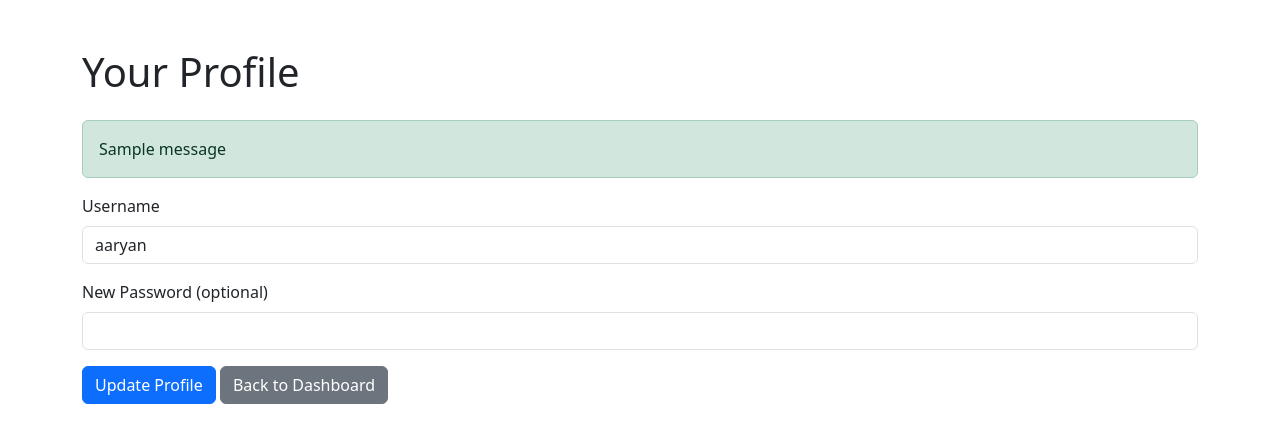
After one commit to aaryan4985/group-study-platform, a Flask app: page /profile in a window 1280 px wide. The commit adds this page. Shown: the top 443 px of the page. Run offline with Flask 3, Linux system fonts and the light colour scheme; a user stored in the database is signed in; one stand-in notice (Sample message) is shown.

Commit message:
profile added

```diff
--- a/app.py
+++ b/app.py
@@ -1,12 +1,12 @@
-from flask import Flask, render_template, redirect, url_for, request, flash, get_flashed_messages
+from flask import Flask, render_template, redirect, url_for, request, flash
 from flask_sqlalchemy import SQLAlchemy
 from flask_login import LoginManager, UserMixin, login_user, login_required, logout_user, current_user
 from werkzeug.security import generate_password_hash, check_password_hash
 
 # Initialize Flask application
 app = Flask(__name__)
-app.config['SECRET_KEY'] = 'your_secret_key_here'  # Replace this with a secure key
-app.config['SQLALCHEMY_DATABASE_URI'] = 'sqlite:///users.db'  # SQLite database for storing users
+app.config['SECRET_KEY'] = 'your_secret_key_here'  # Replace with a secure key
+app.config['SQLALCHEMY_DATABASE_URI'] = 'sqlite:///users.db'
 app.config['SQLALCHEMY_TRACK_MODIFICATIONS'] = False
 
 # Initialize database and login manager
@@ -19,8 +19,10 @@ class User(UserMixin, db.Model):
     id = db.Column(db.Integer, primary_key=True)
     username = db.Column(db.String(150), unique=True, nullable=False)
     password = db.Column(db.String(150), nullable=False)
+    role = db.Column(db.String(10), default="user")  # Role: 'admin' or 'user'
 
-# Load user function
+
+# Load user function for Flask-Login
 @login_manager.user_loader
 def load_user(user_id):
     return User.query.get(int(user_id))
@@ -30,6 +32,7 @@ def load_user(user_id):
 def home():
     return render_template('index.html')
 
+# Register route
 @app.route('/register', methods=['GET', 'POST'])
 def register():
     if request.method == 'POST':
@@ -51,36 +54,73 @@ def register():
 
     return render_template('register.html')
 
-
+# Login route
 @app.route('/login', methods=['GET', 'POST'])
 def login():
     if request.method == 'POST':
         username = request.form['username']
         password = request.form['password']
 
+        # Verify user credentials
         user = User.query.filter_by(username=username).first()
         if user and check_password_hash(user.password, password):
-            login_user(user)
+            login_user(user)  # Login the user
             flash('Login successful!', 'success')
             return redirect(url_for('dashboard'))
         else:
             flash('Invalid username or password. Please try again.', 'danger')
 
     return render_template('login.html')
-# Dashboard route (only accessible to logged-in users)
+
+@app.route('/admin')
+@login_required
+def admin():
+    if current_user.role != 'admin':
+        flash('You do not have permission to access this page.', 'danger')
+        return redirect(url_for('dashboard'))
+    return render_template('admin.html')
+
+
+# Dashboard route
 @app.route('/dashboard')
-@login_required
+@login_required  # This ensures only logged-in users can access this route
 def dashboard():
     return render_template('dashboard.html', username=current_user.username)
+
+@app.route('/profile', methods=['GET', 'POST'])
+@login_required
+def profile():
+    if request.method == 'POST':
+        # Get the new username from the form
+        new_username = request.form['username']
+
+        # Check if the new username is already taken
+        if User.query.filter_by(username=new_username).first() and new_username != current_user.username:
+            flash('Username already exists. Please choose a different one.', 'danger')
+        else:
+            current_user.username = new_username  # Update username
+
+            # Update password if provided
+            if request.form['password']:
+                hashed_password = generate_password_hash(request.form['password'], method='pbkdf2:sha256')
+                current_user.password = hashed_password
+
+            db.session.commit()
+            flash('Profile updated successfully!', 'success')
+            return redirect(url_for('profile'))  # Redirect back to profile page
+
+    return render_template('profile.html', username=current_user.username)
+
 
 # Logout route
 @app.route('/logout')
 @login_required
 def logout():
-    logout_user()  # End the user session
+    logout_user()  # Logs out the user
+    flash('You have been logged out.', 'success')
     return redirect(url_for('login'))
 
 if __name__ == '__main__':
     with app.app_context():
         db.create_all()  # Create the database tables
-    app.run(debug=True)  # Run the Flask app
+    app.run(debug=True)
--- /dev/null
+++ b/templates/profile.html
@@ -0,0 +1,39 @@
+<!DOCTYPE html>
+<html lang="en">
+<head>
+    <meta charset="UTF-8">
+    <meta name="viewport" content="width=device-width, initial-scale=1.0">
+    <title>Profile Page</title>
+    <link rel="stylesheet" href="{{ url_for('static', filename='style.css') }}">
+    <!-- Add Bootstrap for better UI -->
+    <link rel="stylesheet" href="https://cdn.jsdelivr.net/npm/bootstrap@5.3.2/dist/css/bootstrap.min.css">
+</head>
+<body>
+    <div class="container mt-5">
+        <h1 class="mb-4">Your Profile</h1>
+
+        <!-- Flash messages -->
+        {% with messages = get_flashed_messages(with_categories=true) %}
+            {% if messages %}
+                {% for category, message in messages %}
+                    <div class="alert alert-{{ category }}">{{ message }}</div>
+                {% endfor %}
+            {% endif %}
+        {% endwith %}
+
+        <!-- Profile form -->
+        <form method="POST">
+            <div class="mb-3">
+                <label for="username" class="form-label">Username</label>
+                <input type="text" class="form-control" id="username" name="username" value="{{ username }}" required>
+            </div>
+            <div class="mb-3">
+                <label for="password" class="form-label">New Password (optional)</label>
+                <input type="password" class="form-control" id="password" name="password">
+            </div>
+            <button type="submit" class="btn btn-primary">Update Profile</button>
+            <a href="{{ url_for('dashboard') }}" class="btn btn-secondary">Back to Dashboard</a>
+        </form>
+    </div>
+</body>
+</html>
```
Also changed, not shown: templates/dashboard.html (+30 -5 lines), 1 other file.
